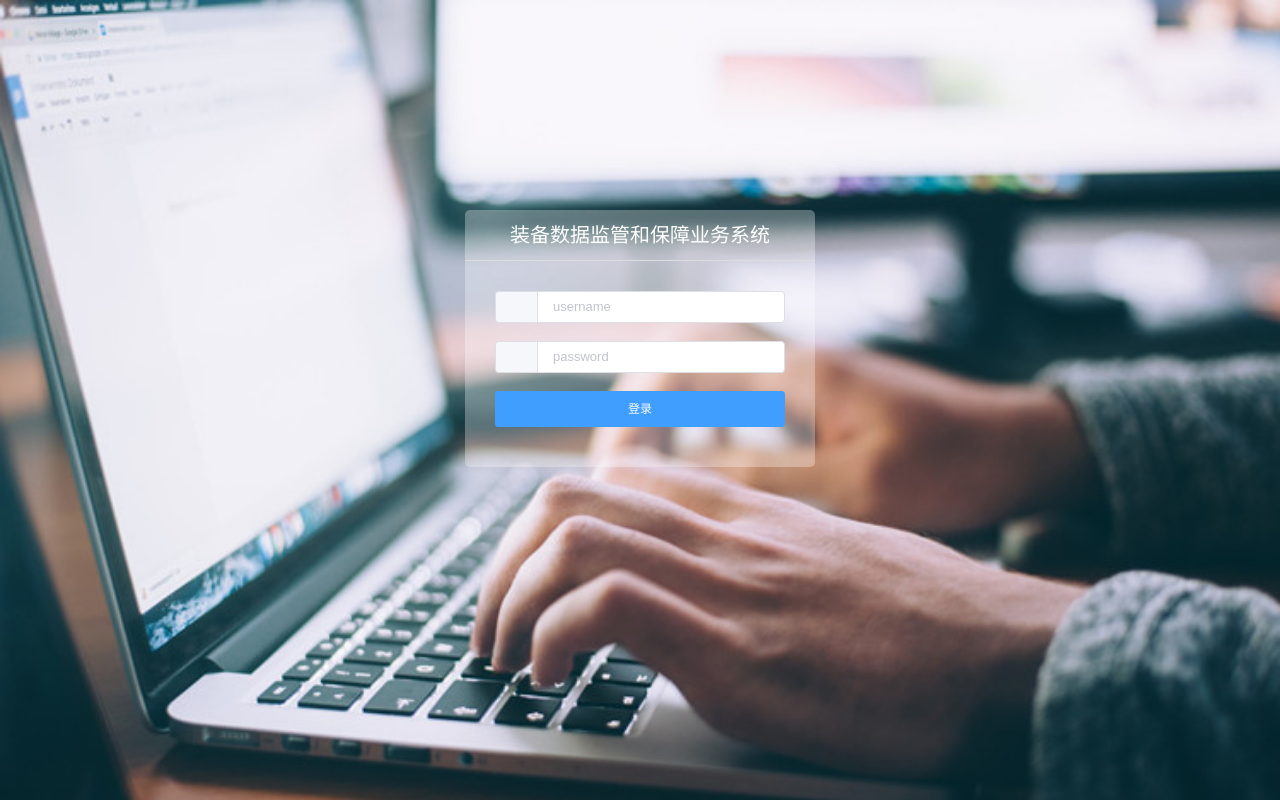
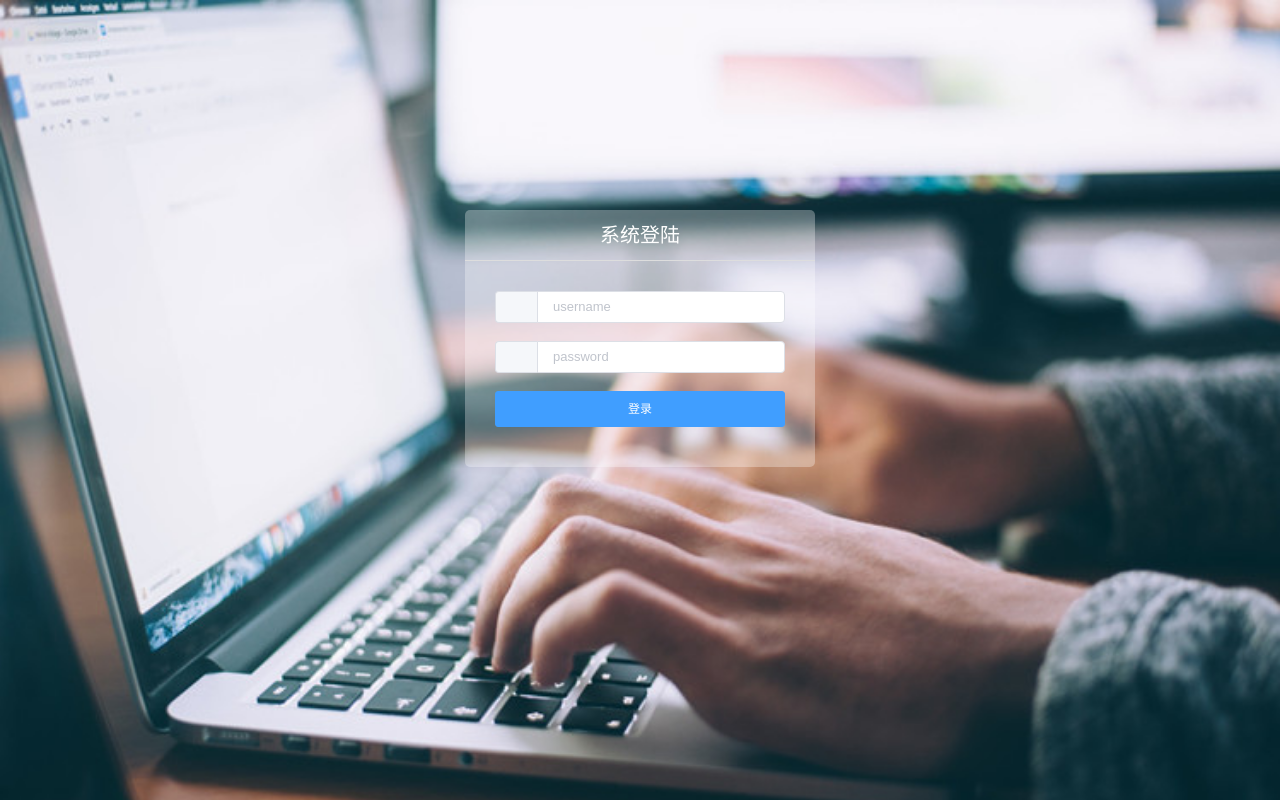
Before and after one commit to ZB-edge/ZB-web, a Vue app: page /login in a window 1280 px wide. Built offline with nearby package versions, Linux system fonts and the light colour scheme; a small style sheet from the web is missing.

Commit message:
name change

```diff
--- a/src/components/common/Header.vue
+++ b/src/components/common/Header.vue
@@ -5,7 +5,7 @@
             <i v-if="!collapse" class="el-icon-s-fold"></i>
             <i v-else class="el-icon-s-unfold"></i>
         </div>
-        <div class="logo">装备数据监管和保障业务系统</div>
+        <div class="logo">基于云的装备态势评估与保障指挥作业信息系统</div>
         <div class="header-right">
             <div class="header-user-con">
                 <!-- 全屏显示 -->
--- a/src/components/page/Login.vue
+++ b/src/components/page/Login.vue
@@ -1,7 +1,7 @@
 <template>
   <div class='login-wrap'>
     <div class='ms-login'>
-      <div class='ms-title'>装备数据监管和保障业务系统</div>
+      <div class='ms-title'>系统登陆</div>
       <el-form :model='param' :rules='rules' ref='login' label-width='0px' class='ms-content'>
         <el-form-item prop='username'>
           <el-input v-model='param.username' placeholder='username'>
```
